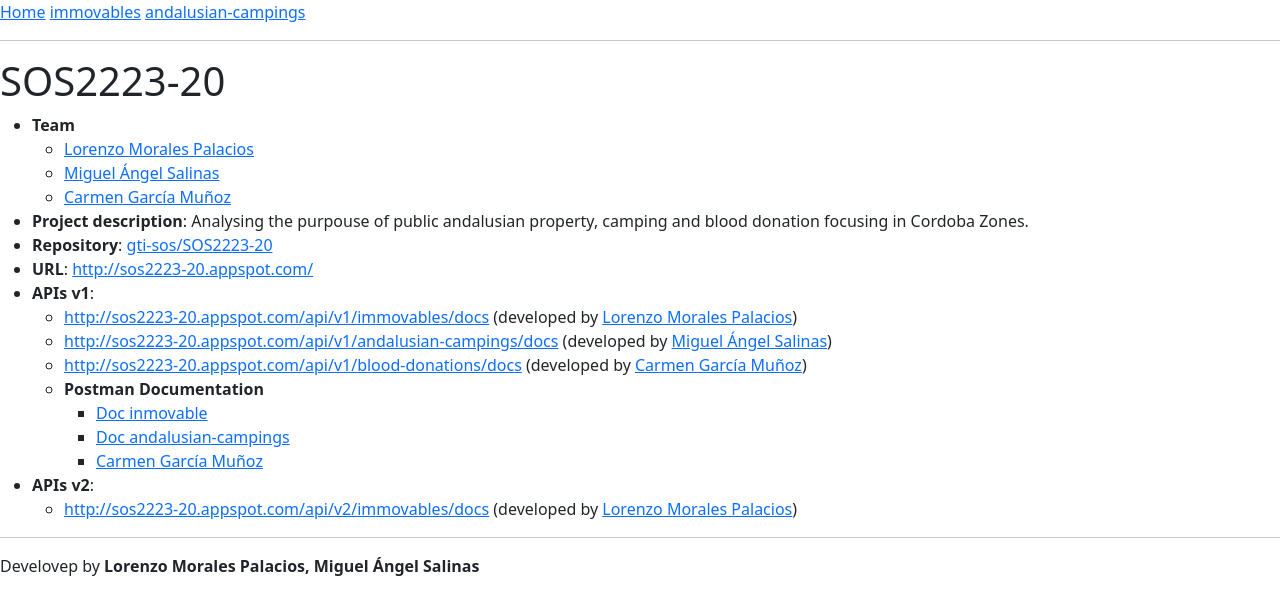
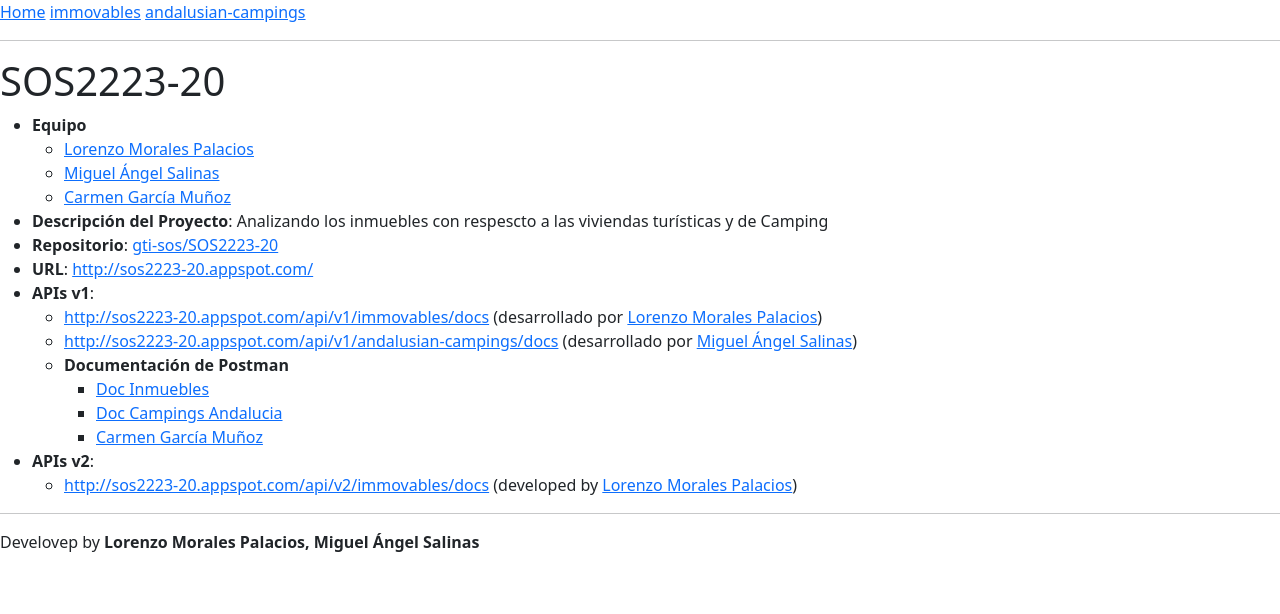
Before and after one commit to gti-sos/sos2223-20, a SvelteKit app in the folder frontend/: page / in a window 1280 px wide. Shown: the top 614 px of the page. Built offline with nearby package versions, Linux system fonts and the light colour scheme.

Commit message:
traducido español home page

```diff
--- a/frontend/src/routes/+page.svelte
+++ b/frontend/src/routes/+page.svelte
@@ -2,26 +2,25 @@
     <body>
         <h1>SOS2223-20</h1>
         <ul dir="auto">
-            <li><strong>Team</strong>
+            <li><strong>Equipo</strong>
             <ul dir="auto">
             <li><a href="https://github.com/Lukmare">Lorenzo Morales Palacios </a></li>
             <li><a href="https://github.com/salinosaso">Miguel Ángel Salinas </a></li>
             <li><a href="https://github.com/cargarmun">Carmen García Muñoz </a></li>
             </ul>
             </li>
-            <li><strong>Project description</strong>: Analysing the purpouse of public andalusian property, camping and blood donation focusing in Cordoba Zones.</li>
-            <li><strong>Repository</strong>: <a href="https://github.com/gti-sos/SOS2223-20">gti-sos/SOS2223-20</a></li>
+            <li><strong>Descripción del Proyecto</strong>: Analizando los inmuebles con respescto a las viviendas turísticas y de Camping</li>
+            <li><strong>Repositorio</strong>: <a href="https://github.com/gti-sos/SOS2223-20">gti-sos/SOS2223-20</a></li>
             <li><strong>URL</strong>: <a href="http://sos2223-20.appspot.com/">http://sos2223-20.appspot.com/ </a></li>
             <li><strong>APIs v1</strong>:
             <ul dir="auto">
-            <li><a href="http://sos2223-20.appspot.com/api/v1/immovables/docs" rel="nofollow">http://sos2223-20.appspot.com/api/v1/immovables/docs</a> (developed by <a href="https://github.com/Lukmare">Lorenzo Morales Palacios</a>)</li>
-            <li><a href="http://sos2223-20.appspot.com/api/v1/andalusian-campings/docs" rel="nofollow">http://sos2223-20.appspot.com/api/v1/andalusian-campings/docs</a> (developed by <a href="https://github.com/salinosaso">Miguel Ángel Salinas</a>)</li>
-            <li><a href="http://sos2223-20.appspot.com/api/v1/blood-donations/docs" rel="nofollow">http://sos2223-20.appspot.com/api/v1/blood-donations/docs</a> (developed by <a href="https://github.com/cargarmun">Carmen García Muñoz</a>)</li>
+            <li><a href="http://sos2223-20.appspot.com/api/v1/immovables/docs" rel="nofollow">http://sos2223-20.appspot.com/api/v1/immovables/docs</a> (desarrollado por <a href="https://github.com/Lukmare">Lorenzo Morales Palacios</a>)</li>
+            <li><a href="http://sos2223-20.appspot.com/api/v1/andalusian-campings/docs" rel="nofollow">http://sos2223-20.appspot.com/api/v1/andalusian-campings/docs</a> (desarrollado por <a href="https://github.com/salinosaso">Miguel Ángel Salinas</a>)</li>
 
-            <li><strong>Postman Documentation</strong>
+            <li><strong>Documentación de Postman</strong>
                 <ul dir="auto">
-                <li><a href="https://github.com/Lukmare">Doc inmovable </a></li>
-                <li><a href="https://documenter.getpostman.com/view/26063155/2s93K1oeqs">Doc andalusian-campings</a></li>
+                <li><a href="https://github.com/Lukmare">Doc Inmuebles </a></li>
+                <li><a href="https://documenter.getpostman.com/view/26063155/2s93K1oeqs">Doc Campings Andalucia</a></li>
                 <li><a href="https://github.com/cargarmun">Carmen García Muñoz </a></li>
                 </ul>
                 </li>
```
